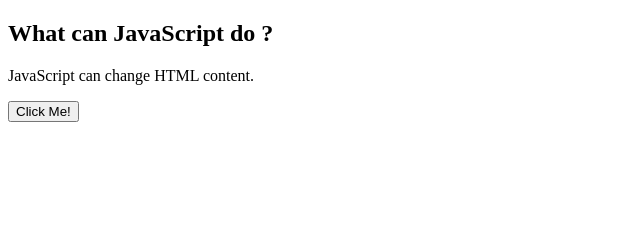
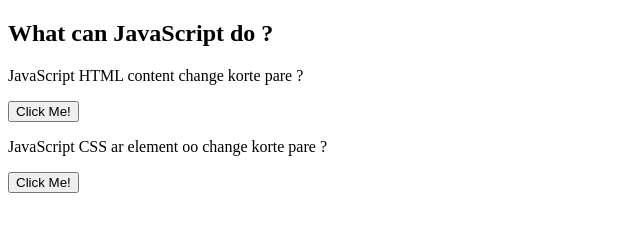
Before and after one commit to shafiqulislamsagor/JavaScript-repeat, a plain HTML site: page introduction/index.html in a window 1280 px wide. Shown: the whole page, without its empty margins (0-640 px from the left). Drawn offline with Linux system fonts and the light colour scheme.

Commit message:
html contain and css element change kora jai JavaScript diye

```diff
--- a/introduction/index.html
+++ b/introduction/index.html
@@ -7,7 +7,9 @@
 </head>
 <body>
     <h2>What can JavaScript do ? </h2>
-    <p id="demo">JavaScript can change HTML content.</p>
+    <p id="demo">JavaScript HTML content change korte pare ? </p>
     <button onclick="document.getElementById('demo').innerHTML = 'Hello JavaScript' ">Click Me!</button>
+    <p id="css">JavaScript CSS ar element oo change korte pare ?</p>
+    <button onclick="document.getElementById('css').style.fontSize = '30px' ">Click Me!</button>
 </body>
 </html>
```
